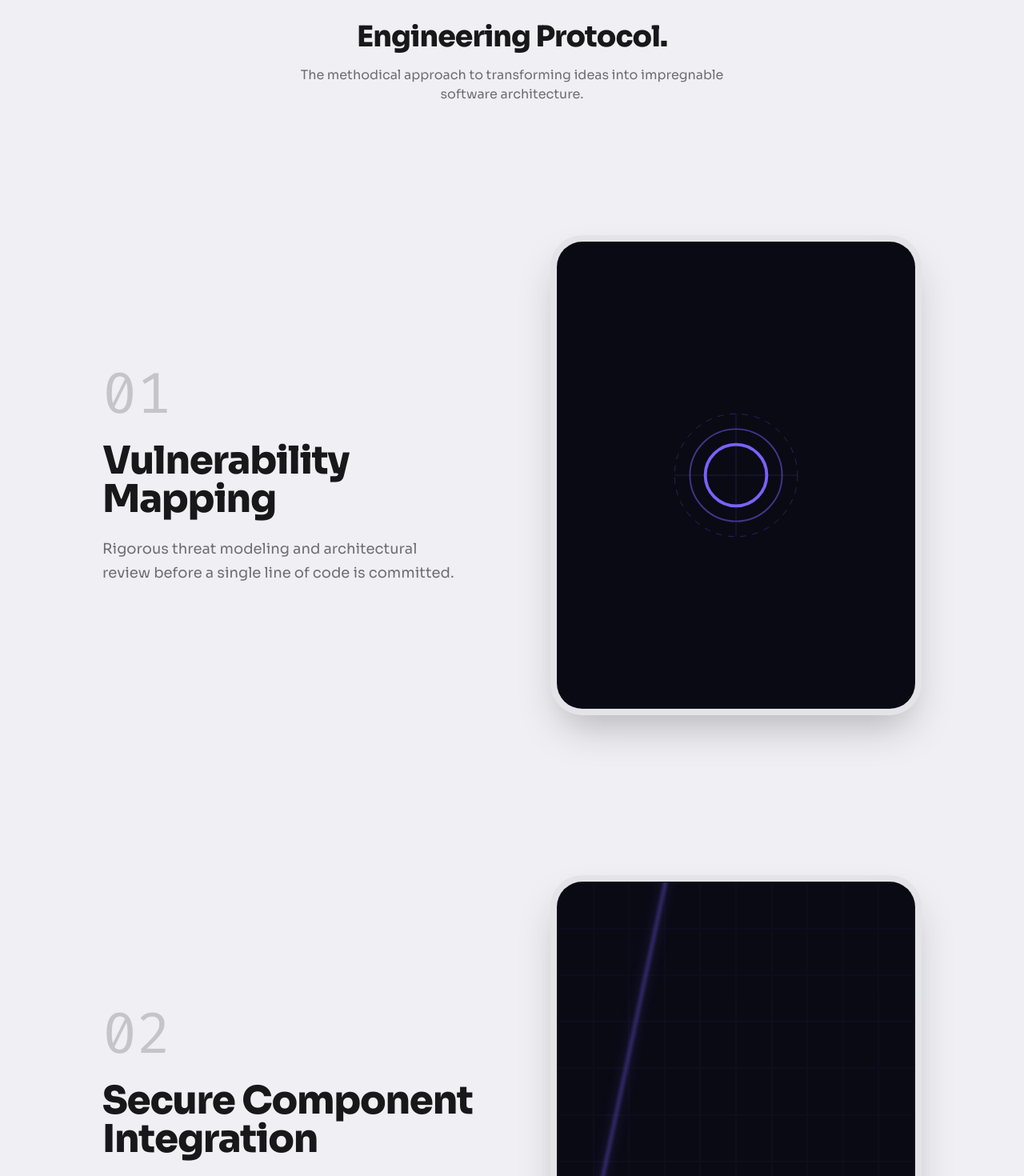
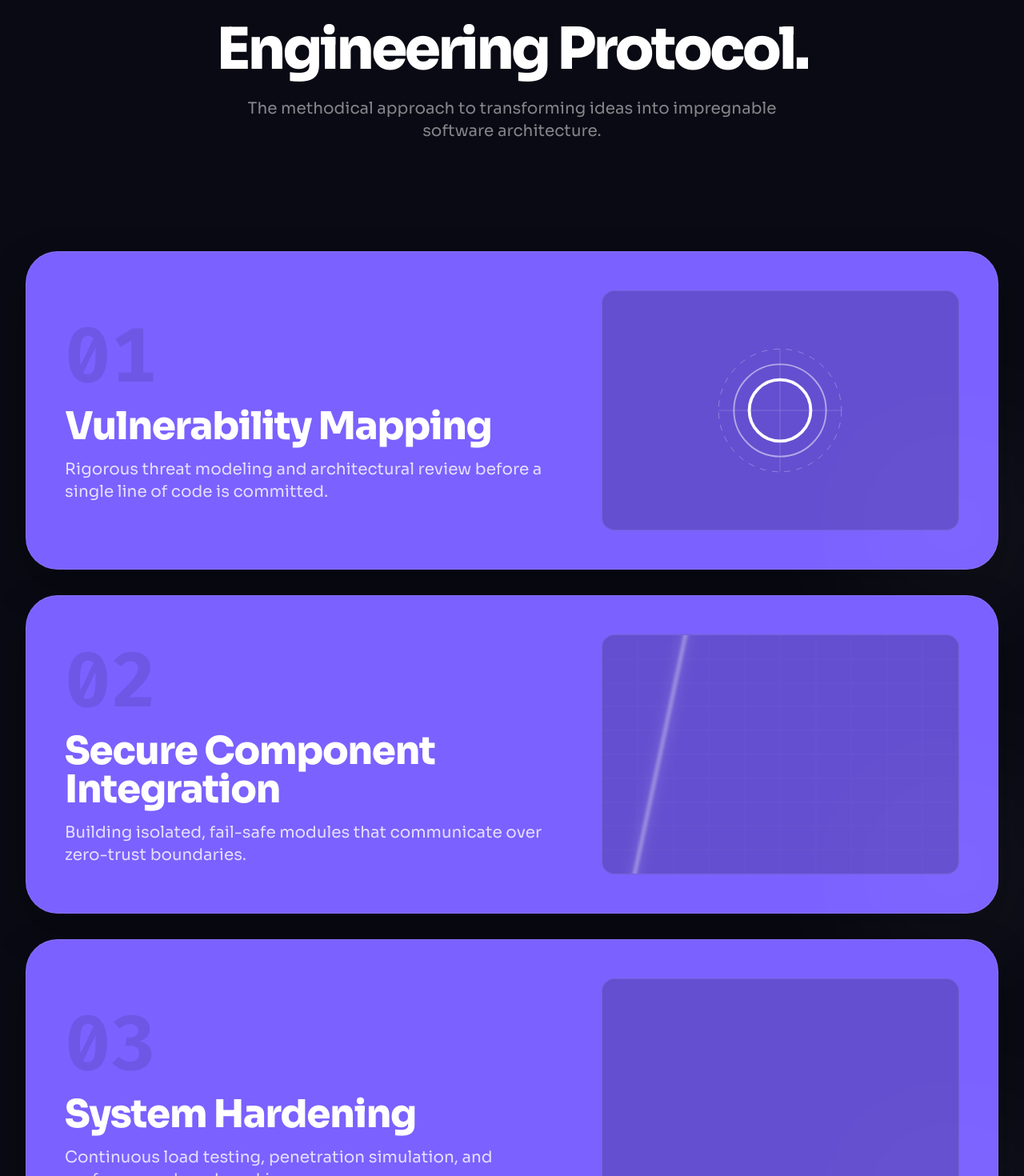
Before and after one commit to RellZM/portofolio, a React (Vite) app: page / in a window 1280 px wide. Shown: the part 5400-6870 px from the top of the page at 80% size. Built offline with nearby package versions, Linux system fonts and the light colour scheme.

Commit message:
add new feature

```diff
--- a/package.json
+++ b/package.json
@@ -13,6 +13,7 @@
     "clsx": "^2.1.1",
     "framer-motion": "^12.35.1",
     "gsap": "^3.14.2",
+    "lenis": "^1.3.18",
     "lucide-react": "^0.577.0",
     "motion": "^12.35.1",
     "react": "^19.2.0",
--- a/src/components/Protocol.jsx
+++ b/src/components/Protocol.jsx
@@ -10,16 +10,16 @@ const steps = [
     title: "Vulnerability Mapping",
     desc: "Rigorous threat modeling and architectural review before a single line of code is committed.",
     Visual: () => (
-      <div className="w-full h-full flex items-center justify-center relative overflow-hidden bg-primary rounded-3xl border border-white/5">
+      <div className="w-full h-full flex items-center justify-center relative overflow-hidden bg-primary/20 rounded-2xl border border-white/10 backdrop-blur-sm">
         <svg
-          className="w-48 h-48 animate-[spin_20s_linear_infinite]"
+          className="w-32 h-32 md:w-48 md:h-48 animate-[spin_25s_linear_infinite]"
           viewBox="0 0 100 100">
           <circle
             cx="50"
             cy="50"
             r="40"
             fill="none"
-            stroke="#7B61FF"
+            stroke="white"
             strokeWidth="0.5"
             strokeDasharray="4 4"
             className="opacity-30"
@@ -29,7 +29,7 @@ const steps = [
             cy="50"
             r="30"
             fill="none"
-            stroke="#7B61FF"
+            stroke="white"
             strokeWidth="1"
             className="opacity-50"
           />
@@ -38,12 +38,12 @@ const steps = [
             cy="50"
             r="20"
             fill="none"
-            stroke="#7B61FF"
+            stroke="white"
             strokeWidth="2"
           />
           <path
             d="M50 10 L50 90 M10 50 L90 50"
-            stroke="#7B61FF"
+            stroke="white"
             strokeWidth="0.5"
             className="opacity-20"
           />
@@ -56,14 +56,14 @@ const steps = [
     title: "Secure Component Integration",
     desc: "Building isolated, fail-safe modules that communicate over zero-trust boundaries.",
     Visual: () => (
-      <div className="w-full h-full flex items-center justify-center relative overflow-hidden bg-primary rounded-3xl border border-white/5">
-        <div className="grid grid-cols-10 grid-rows-10 w-full h-full absolute inset-0 opacity-20">
+      <div className="w-full h-full flex items-center justify-center relative overflow-hidden bg-primary/20 rounded-2xl border border-white/10 backdrop-blur-sm">
+        <div className="grid grid-cols-10 grid-rows-10 w-full h-full absolute inset-0 opacity-10">
           {[...Array(100)].map((_, i) => (
-            <div key={i} className="border-[0.5px] border-accent/20"></div>
+            <div key={i} className="border-[0.5px] border-white/20"></div>
           ))}
         </div>
         <div
-          className="absolute w-[2px] h-[150%] bg-accent/80 blur-[2px] shadow-[0_0_15px_rgba(123,97,255,0.6)] animate-[scanning_4s_ease-in-out_infinite] rotate-12 -translate-x-[200px]"
+          className="absolute w-[2px] h-[150%] bg-white/80 blur-[2px] shadow-[0_0_15px_rgba(255,255,255,0.6)] animate-[scanning_4s_ease-in-out_infinite] rotate-12 -translate-x-[200px]"
           style={{
             animationName: "scanning",
             animationDuration: "4s",
@@ -85,12 +85,12 @@ const steps = [
     title: "System Hardening",
     desc: "Continuous load testing, penetration simulation, and performance benchmarking.",
     Visual: () => (
-      <div className="w-full h-full flex items-center justify-center relative overflow-hidden bg-primary rounded-3xl border border-white/5">
-        <svg className="w-[80%] h-32" viewBox="0 0 200 50">
+      <div className="w-full h-full flex items-center justify-center relative overflow-hidden bg-primary/20 rounded-2xl border border-white/10 backdrop-blur-sm">
+        <svg className="w-[80%] h-24 md:h-32" viewBox="0 0 200 50">
           <path
             d="M 0 25 L 40 25 L 50 10 L 60 40 L 70 25 L 130 25 L 140 5 L 150 45 L 160 25 L 200 25"
             fill="none"
-            stroke="#7B61FF"
+            stroke="white"
             strokeWidth="2"
             strokeLinejoin="round"
             className="pulse-path"
@@ -102,9 +102,7 @@ const steps = [
             stroke-dashoffset: 400;
             animation: pulse-draw 3s linear infinite;
           }
-          @keyframes pulse-draw {
-            to { stroke-dashoffset: 0; }
-          }
+          @keyframes pulse-draw { to { stroke-dashoffset: 0; } }
         `}</style>
       </div>
     ),
@@ -113,32 +111,42 @@ const steps = [
 
 export default function Protocol() {
   const container = useRef(null);
-  const panelsRef = useRef([]);
+  const scrollerRef = useRef(null);
+  const cardRefs = useRef([]);
 
   useEffect(() => {
     const ctx = gsap.context(() => {
-      const panels = panelsRef.current;
+      const cards = cardRefs.current;
+      const totalCards = cards.length;
 
-      panels.forEach((panel, i) => {
-        // Skip the last panel for pinning/scaling out, it just stops
-        if (i < panels.length - 1) {
-          ScrollTrigger.create({
-            trigger: panel,
-            start: "top top",
-            end: "bottom top",
+      cards.forEach((card, index) => {
+        const isLastCard = index === totalCards - 1;
+        const cardInner = card.querySelector(".scroll-stack-card");
+
+        // Create the stacking effect
+        gsap.to(cardInner, {
+          scrollTrigger: {
+            trigger: card,
+            start: "top 15%",
+            endTrigger: ".scroll-stack-end",
+            end: "top top",
             pin: true,
             pinSpacing: false,
+            scrub: true,
+            invalidateOnRefresh: true,
+          },
         });
 
-          gsap.to(panel, {
+        // Scale and fade cards as they get covered
+        if (!isLastCard) {
+          gsap.to(cardInner, {
             scale: 0.9,
             opacity: 0.5,
-            filter: "blur(10px)",
-            ease: "none",
+            filter: "blur(4px)",
             scrollTrigger: {
-              trigger: panel,
-              start: "top top",
-              end: "bottom top",
+              trigger: cards[index + 1],
+              start: "top 80%",
+              end: "top 15%",
               scrub: true,
             },
           });
@@ -153,46 +161,106 @@ export default function Protocol() {
     <section
       ref={container}
       id="protocol"
-      className="relative w-full bg-background text-text-dark pb-24">
-      <div className="pt-32 pb-16 px-6 md:px-12 text-center">
-        <h2 className="font-heading font-bold text-4xl tracking-tight mb-4">
+      className="relative w-full bg-primary py-32 overflow-hidden">
+      <style>{`
+        .scroll-stack-scroller {
+          position: relative;
+          width: 100%;
+          height: auto;
+          overflow: visible;
+        }
+
+        .scroll-stack-inner {
+          padding: 5vh 2rem 5rem;
+          max-width: 85rem;
+          margin: 0 auto;
+        }
+
+        .scroll-stack-card-wrapper {
+          position: relative;
+          padding-bottom: 2rem;
+        }
+
+        .scroll-stack-card {
+          transform-origin: top center;
+          will-change: transform, opacity, filter;
+          backface-visibility: hidden;
+          transform-style: preserve-3d;
+          box-shadow: 0 20px 50px rgba(0, 0, 0, 0.3);
+          min-height: 24rem;
+          width: 100%;
+          padding: 3rem;
+          border-radius: 40px;
+          box-sizing: border-box;
+          position: relative;
+          display: flex;
+          align-items: center;
+          gap: 3rem;
+          background: #7B61FF; /* Plasma Purple */
+          border: 1px solid rgba(255, 255, 255, 0.1);
+        }
+
+        @media (max-width: 768px) {
+          .scroll-stack-card {
+            flex-direction: column;
+            padding: 2rem;
+            min-height: auto;
+            gap: 2rem;
+          }
+          .scroll-stack-inner {
+            padding: 2vh 1rem 5rem;
+          }
+        }
+
+        .scroll-stack-end {
+          width: 100%;
+          height: 10vh;
+        }
+      `}</style>
+
+      <div className="px-6 md:px-12 text-center mb-24">
+        <h2 className="font-heading font-bold text-4xl md:text-7xl tracking-tighter mb-6 text-white text-glow-purple">
           Engineering Protocol.
         </h2>
-        <p className="font-heading text-text-dark/60 max-w-xl mx-auto">
+        <p className="font-heading text-white/50 max-w-2xl mx-auto text-lg md:text-xl">
           The methodical approach to transforming ideas into impregnable
           software architecture.
         </p>
       </div>
 
-      <div className="relative">
+      <div className="scroll-stack-scroller">
+        <div className="scroll-stack-inner">
           {steps.map((step, i) => (
             <div
               key={i}
-            ref={(el) => (panelsRef.current[i] = el)}
-            className="w-full h-screen flex items-center justify-center sticky top-0 bg-background/95 backdrop-blur-md px-6 z-10">
-            <div className="w-full max-w-5xl grid grid-cols-1 lg:grid-cols-2 gap-12 lg:gap-24 items-center">
-              {/* Text Side */}
-              <div className="flex flex-col gap-6 order-2 lg:order-1">
-                <span className="font-mono text-5xl md:text-7xl font-light text-text-dark/20">
+              ref={(el) => (cardRefs.current[i] = el)}
+              className="scroll-stack-card-wrapper">
+              <div className="scroll-stack-card group">
+                {/* Text Content */}
+                <div className="flex-1 flex flex-col gap-4 relative z-10">
+                  <span className="font-mono text-5xl md:text-8xl font-black text-black/10 transition-colors group-hover:text-black/15 duration-500">
                     {step.num}
                   </span>
-                <h3 className="font-heading font-bold text-3xl md:text-5xl tracking-tight">
+                  <h3 className="font-heading font-bold text-3xl md:text-5xl tracking-tight text-white leading-none">
                     {step.title}
                   </h3>
-                <p className="font-heading text-lg text-text-dark/60 leading-relaxed max-w-md">
+                  <p className="font-heading text-lg md:text-xl text-white/80 leading-relaxed">
                     {step.desc}
                   </p>
                 </div>
 
-              {/* Visual Side */}
-              <div className="aspect-square lg:aspect-auto lg:h-[600px] w-full order-1 lg:order-2 p-2 bg-text-dark/5 rounded-[2.5rem] shadow-2xl relative">
-                <div className="absolute inset-2 overflow-hidden rounded-[2rem]">
+                {/* Visual Section */}
+                <div className="w-full md:w-[40%] aspect-square lg:h-[300px] relative z-20">
                   <step.Visual />
                 </div>
-              </div>
+
+                {/* Secondary Decorative Glow */}
+                <div className="absolute -bottom-10 -right-10 w-48 h-48 bg-white/5 blur-[80px] rounded-full pointer-events-none group-hover:bg-white/10 transition-colors duration-700"></div>
               </div>
             </div>
           ))}
+          <div className="scroll-stack-end"></div>
+        </div>
       </div>
     </section>
   );
```
Also changed, not shown: 1 other file (tests, documents, lock files or other folders). Lines whose indentation alone changed are shown as unchanged.
